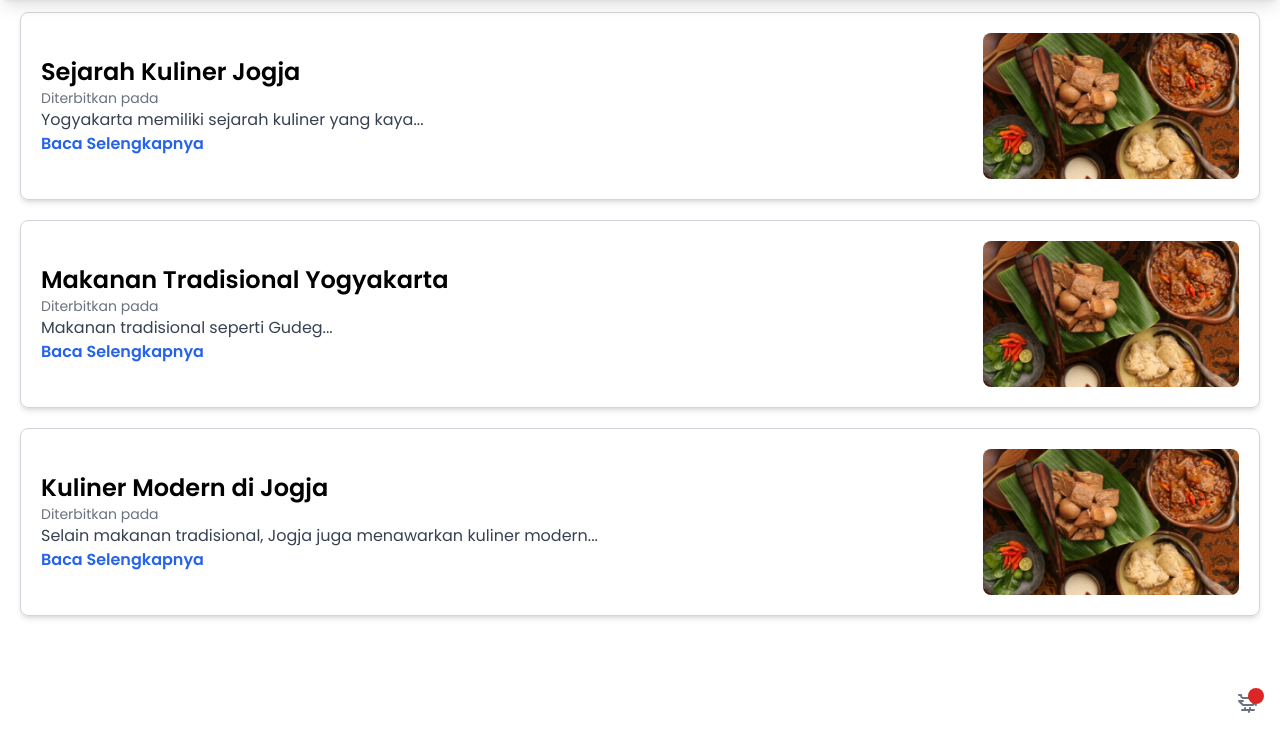
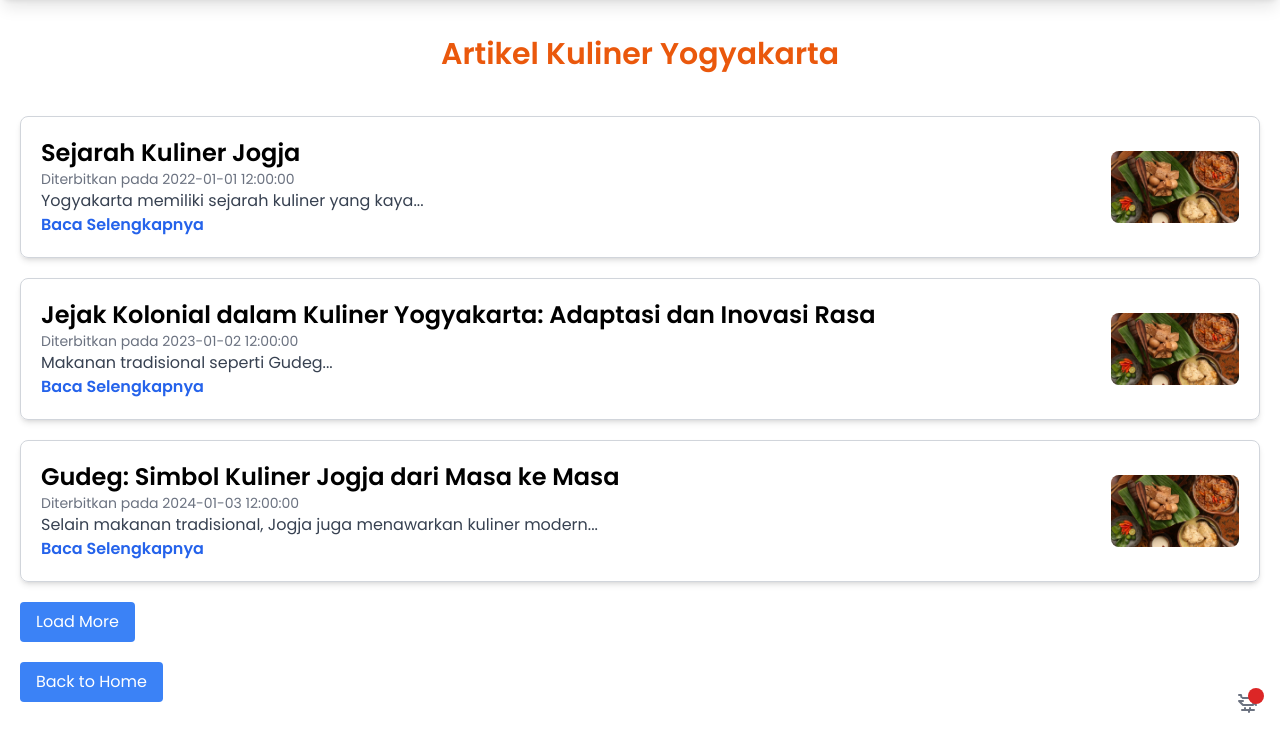
Before and after one commit to yummyogya/yummyogya, a Django app: page /article/ in a window 1280 px wide. Shown: the part 64-806 px from the top of the page. Before the commit the page ends 777 px from the top, so only its background shows below. Run offline with Django 5.2, Linux system fonts and the light colour scheme; some libraries are stand-ins or nearby versions.

Commit message:
update feature : load more on article_list

```diff
--- a/article/templates/article_list.html
+++ b/article/templates/article_list.html
@@ -1,30 +1,67 @@
 {% extends 'base.html' %}
 {% load static %}
-
 {% block content %}
 {% include 'navbar.html' %}
-
-<div class="container mx-auto p-5">
-    <h1 class="text-3xl font-bold mb-5">Artikel Kuliner Yogyakarta</h1>
-    <div class="article-list space-y-5">
-        {% for article in articles %}
+<div class="container mx-auto p-5 mt-20">
+    <h1 class="text-3xl font-bold mb-5 text-center text-orange-600">Artikel Kuliner Yogyakarta</h1>
+    <br>
+    <div id="article-list" class="article-list space-y-5">
+        {% for article in page_obj %}
         <article class="article-item flex items-center gap-5 p-5 border border-gray-300 rounded-lg shadow-md">
             <div class="article-text flex-1">
                 <h2 class="text-2xl font-semibold">{{ article.title }}</h2>
-                    <p class="publication-date text-sm text-gray-500">Diterbitkan pada {{ article.publication_date }}</p>
+                <p class="publication-date text-sm text-gray-500">Diterbitkan pada {{ article.published_date }}</p>
                 <p class="content-preview text-base text-gray-700">{{ article.content|truncatewords:30 }}</p>
-                    <a href="{% url 'main:article_detail' article.id %}" class="read-more text-blue-600 font-bold">Baca Selengkapnya</a>
+                <a href="{% url 'article:article_detail' article.id %}" class="read-more text-blue-600 font-bold">Baca Selengkapnya</a>
             </div>
             {% if article.image %}
-                    <img src="{{ article.image.url }}" alt="{{ article.title }}" class="article-image w-32 h-auto rounded-lg object-cover">
+                <img src="{{ article.image }}" alt="{{ article.title }}" class="article-image w-32 h-auto rounded-lg object-cover">
             {% else %}
-                    <img src="{% static 'images/default-culinary.jpg' %}" alt="{{ article.title }}" class="article-image w-64 h-auto rounded-lg object-cover">
+                <img src="{% static 'images/default-culinary.jpg' %}" alt="{{ article.title }}" class="article-image w-32 h-auto rounded-lg object-cover">
             {% endif %}
         </article>
-        {% empty %}
-            <p class="no-articles text-center text-lg text-gray-600">Tidak ada artikel yang ditemukan.</p>
         {% endfor %}
     </div>
+    {% if page_obj.has_next %}
+    <button id="load-more" class="mt-5 mb-5 px-4 py-2 bg-blue-500 text-white rounded hover:bg-blue-600 transition duration-300" data-page="2">Load More</button>
+    {% endif %}
+    <br>
+    <a href="{% url 'main:show_main' %}" class="mb-5 inline-block px-4 py-2 bg-blue-500 text-white rounded hover:bg-blue-600 transition duration-300">Back to Home</a>
 </div>
 
+<script>
+    document.getElementById('load-more').addEventListener('click', function() {
+        var button = this;
+        var page = button.getAttribute('data-page');
+        var xhr = new XMLHttpRequest();
+        xhr.open('GET', '{% url "article:load_more_articles" %}?page=' + page, true);
+        xhr.setRequestHeader('X-Requested-With', 'XMLHttpRequest');
+        xhr.onreadystatechange = function() {
+            if (xhr.readyState == 4 && xhr.status == 200) {
+                var response = JSON.parse(xhr.responseText);
+                var articleList = document.getElementById('article-list');
+                response.articles.forEach(function(article) {
+                    var articleItem = document.createElement('article');
+                    articleItem.classList.add('article-item', 'flex', 'items-center', 'gap-5', 'p-5', 'border', 'border-gray-300', 'rounded-lg', 'shadow-md');
+                    articleItem.innerHTML = `
+                        <div class="article-text flex-1">
+                            <h2 class="text-2xl font-semibold">${article.title}</h2>
+                            <p class="publication-date text-sm text-gray-500">Diterbitkan pada ${article.published_date}</p>
+                            <p class="content-preview text-base text-gray-700">${article.content}</p>
+                            <a href="/article/${article.id}/" class="read-more text-blue-600 font-bold">Baca Selengkapnya</a>
+                        </div>
+                        ${article.image ? `<img src="${article.image}" alt="${article.title}" class="article-image w-32 h-auto rounded-lg object-cover">` : `<img src="{% static 'images/default-culinary.jpg' %}" alt="${article.title}" class="article-image w-32 h-auto rounded-lg object-cover">`}
+                    `;
+                    articleList.appendChild(articleItem);
+                });
+                if (response.has_next) {
+                    button.setAttribute('data-page', parseInt(page) + 1);
+                } else {
+                    button.remove();
+                }
+            }
+        };
+        xhr.send();
+    });
+</script>
 {% endblock content %}
--- a/article/urls.py
+++ b/article/urls.py
@@ -6,4 +6,5 @@ app_name = 'article'
 urlpatterns = [
     path('',article_list, name='article_list'),
     path('<int:id>/',article_detail, name='article_detail'),
+    path('load_more/', article_list, name='load_more_articles'),
 ]
--- a/article/views.py
+++ b/article/views.py
@@ -1,28 +1,52 @@
+# article/views.py
 from django.shortcuts import render
+from django.core.paginator import Paginator
+from django.http import JsonResponse
 
+# Data artikel statis
+ARTICLESLIST = [
+    {'id': 1, 'title': 'Sejarah Kuliner Jogja', 'content': 'Yogyakarta memiliki sejarah kuliner yang kaya...', 'published_date': '2022-01-01 12:00:00'},
+    {'id': 2, 'title': 'Jejak Kolonial dalam Kuliner Yogyakarta: Adaptasi dan Inovasi Rasa', 'content': 'Makanan tradisional seperti Gudeg...', 'published_date': '2023-01-02 12:00:00'},
+    {'id': 3, 'title': 'Gudeg: Simbol Kuliner Jogja dari Masa ke Masa', 'content': 'Selain makanan tradisional, Jogja juga menawarkan kuliner modern...', 'published_date': '2024-01-03 12:00:00'},
+    {'id': 4, 'title': 'Pengaruh Budaya Jawa dalam Kuliner Yogyakarta', 'content': 'Selain makanan tradisional, Jogja juga menawarkan kuliner modern...', 'published_date': '2024-01-03 12:00:00'},
+    {'id': 5, 'title': 'Kuliner Yogyakarta di Masa Modern: Inovasi dengan Sentuhan Sejarah', 'content': 'Selain makanan tradisional, Jogja juga menawarkan kuliner modern...', 'published_date': '2024-01-03 12:00:00'},
+    {'id': 6, 'title': 'Dari Pasar Tradisional ke Restoran Mewah: Evolusi Kuliner Jogja', 'content': 'Selain makanan tradisional, Jogja juga menawarkan kuliner modern...', 'published_date': '2024-01-03 12:00:00'},
+    {'id': 7, 'title': 'Kuliner Modern di Jogja', 'content': 'Selain makanan tradisional, Jogja juga menawarkan kuliner modern...', 'published_date': '2024-01-03 12:00:00'},
+]
+
+ARTICLESDETAIL = [
+    {'id': 1, 'title': 'Sejarah Kuliner Jogja', 'content': 'Yogyakarta memiliki sejarah kuliner yang kaya...', 'published_date': '2022-01-01 12:00:00'},
+    {'id': 2, 'title': 'Makanan Tradisional Yogyakarta', 'content': 'Makanan tradisional seperti Gudeg...', 'published_date': '2023-01-02 12:00:00'},
+    {'id': 3, 'title': 'Kuliner Modern di Jogja', 'content': 'Selain makanan tradisional, Jogja juga menawarkan kuliner modern...', 'published_date': '2024-01-03 12:00:00'},
+    {'id': 4, 'title': 'Kuliner Modern di Jogja', 'content': 'Selain makanan tradisional, Jogja juga menawarkan kuliner modern...', 'published_date': '2024-01-03 12:00:00'},
+    {'id': 5, 'title': 'Kuliner Modern di Jogja', 'content': 'Selain makanan tradisional, Jogja juga menawarkan kuliner modern...', 'published_date': '2024-01-03 12:00:00'},
+    {'id': 6, 'title': 'Kuliner Modern di Jogja', 'content': 'Selain makanan tradisional, Jogja juga menawarkan kuliner modern...', 'published_date': '2024-01-03 12:00:00'},
+    {'id': 7, 'title': 'Kuliner Modern di Jogja', 'content': 'Selain makanan tradisional, Jogja juga menawarkan kuliner modern...', 'published_date': '2024-01-03 12:00:00'},
+]
 
 # View untuk menampilkan daftar artikel
 def article_list(request):
-    # Daftar artikel dengan data disimpan dalam dictionary
-    articles = [
-        {'id': 1, 'title': 'Sejarah Kuliner Jogja', 'content': 'Yogyakarta memiliki sejarah kuliner yang kaya...', 'published_date': '2022-01-01 12:00:00'},
-        {'id': 2, 'title': 'Makanan Tradisional Yogyakarta', 'content': 'Makanan tradisional seperti Gudeg...', 'published_date': '2023-01-02 12:00:00'},
-        {'id': 3, 'title': 'Kuliner Modern di Jogja', 'content': 'Selain makanan tradisional, Jogja juga menawarkan kuliner modern...', 'published_date': '2024-01-03 12:00:00'},
-    ]
-    return render(request, 'article_list.html', {'articles': articles})
+    paginator = Paginator(ARTICLESLIST, 3)  # 3 artikel per halaman
+    page_number = request.GET.get('page', 1)
+    page_obj = paginator.get_page(page_number)
+
+    if request.headers.get('x-requested-with') == 'XMLHttpRequest':
+        articles_data = []
+        for article in page_obj:
+            articles_data.append({
+                'id': article['id'],
+                'title': article['title'],
+                'content': article['content'],
+                'published_date': article['published_date'],
+            })
+        return JsonResponse({
+            'articles': articles_data,
+            'has_next': page_obj.has_next()
+        })
+
+    return render(request, 'article_list.html', {'page_obj': page_obj})
 
 # View untuk menampilkan detail artikel
 def article_detail(request, id):
-    # Mencari artikel berdasarkan ID dari dictionary
-    articles = [
-        {'id': 1, 'title':
-         'Sejarah Kuliner Jogja',
-         'content': 'Yogyakarta memiliki sejarah kuliner yang kaya, dipengaruhi oleh perpaduan tradisi Jawa, budaya keraton, dan pengaruh dari berbagai daerah di Indonesia maupun mancanegara. Kuliner di Yogyakarta tidak hanya sekadar makanan; ia mencerminkan sejarah panjang dan kearifan lokal yang diwariskan dari generasi ke generasi. Banyak hidangan di Yogyakarta yang lahir dari dapur keraton, diolah dengan teknik khusus dan menggunakan bahan-bahan alami yang berasal dari tanah Jawa. Hidangan seperti gudeg, brongkos, dan nasi kucing bukan hanya populer di kalangan masyarakat lokal, tetapi juga menjadi incaran wisatawan yang ingin merasakan kelezatan kuliner khas Jogja. \n\
-            Salah satu kuliner ikonik Yogyakarta adalah gudeg, yang sering disebut sebagai "The Taste of Jogja". Gudeg merupakan olahan nangka muda yang dimasak dengan santan dan gula kelapa dalam waktu yang cukup lama hingga menghasilkan cita rasa manis dan warna kecokelatan yang khas. Hidangan ini biasanya disajikan dengan ayam kampung, telur, tahu, dan krecek, memberikan keseimbangan rasa yang memanjakan lidah. Sejarahnya, gudeg pertama kali dikenal di kalangan masyarakat keraton sebagai makanan yang disajikan dalam acara-acara penting, namun seiring waktu menjadi populer di seluruh lapisan masyarakat Yogyakarta. \n\
-            Tidak hanya rasa yang menjadi keistimewaan kuliner Yogyakarta, tetapi juga filosofi yang terkandung di dalamnya. Banyak makanan tradisional yang melambangkan nilai-nilai kehidupan seperti kesederhanaan, kesabaran, dan rasa syukur. Misalnya, gudeg yang dimasak dalam waktu lama mencerminkan filosofi Jawa tentang ketekunan dan kesabaran dalam mencapai sesuatu. Demikian pula dengan hidangan-hidangan lain yang mengutamakan penggunaan bahan-bahan lokal dan cara masak alami. Kuliner di Yogyakarta menjadi sarana untuk memahami lebih dalam tentang budaya dan nilai-nilai masyarakatnya yang ramah dan bersahaja.'},
-        {'id': 2, 'title': 'Makanan Tradisional Yogyakarta', 'content': 'Makanan tradisional seperti Gudeg...'},
-        {'id': 3, 'title': 'Kuliner Modern di Jogja', 'content': 'Selain makanan tradisional, Jogja juga menawarkan kuliner modern...'},
-    ]
-
-    article = next((item for item in articles if item["id"] == id), None)
+    article = next((item for item in ARTICLESDETAIL if item["id"] == id), None)
     return render(request, 'article_detail.html', {'article': article})
```
Also changed, not shown: article/templates/article_detail.html (+9 -7 lines). Lines whose indentation alone changed are shown as unchanged.
